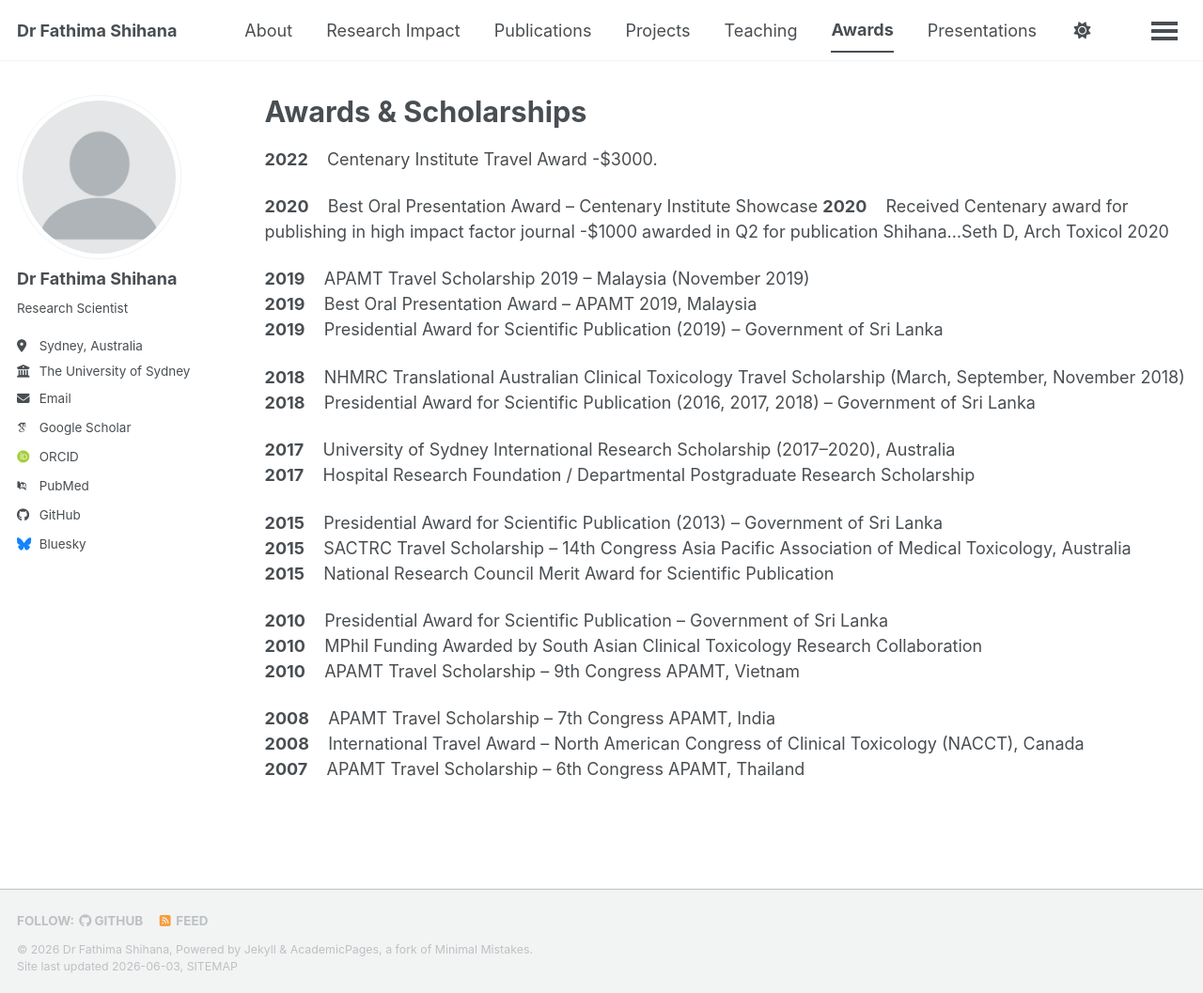
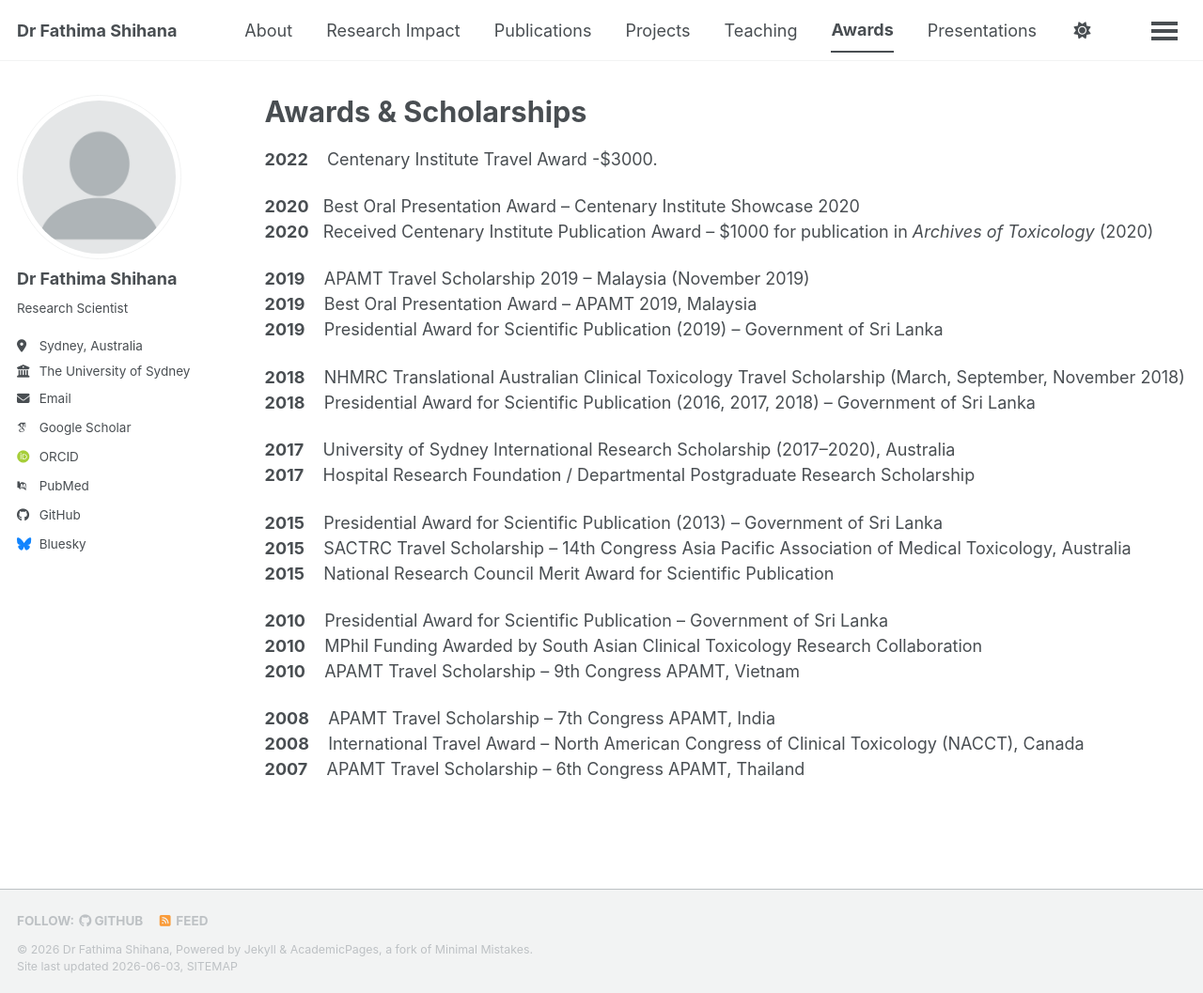
Before and after one commit to fathimashihana/fathimashihana.github.io, a Jekyll site: the page built from _pages/awards.md, in a window 1280 px wide and 1057 px high. Shown: the whole window at 94% size. Built offline with Jekyll 4.4.1, drawn with Linux system fonts in a browser that asks for light colours; some web fonts are replaced; a script bundle is joined from its source files by our own code; library files that are not in the unit come from our copies.

Commit message:
Update awards.md

```diff
--- a/_pages/awards.md
+++ b/_pages/awards.md
@@ -8,8 +8,8 @@ author_profile: true
 
 **2022** &nbsp;&nbsp; Centenary Institute Travel Award -$3000.
 
-**2020** &nbsp;&nbsp; Best Oral Presentation Award – Centenary Institute Showcase
-**2020** &nbsp;&nbsp; Received Centenary award for publishing in high impact factor journal -$1000 awarded in Q2 for publication Shihana…Seth D, Arch Toxicol 2020
+**2020**&nbsp;&nbsp; Best Oral Presentation Award – Centenary Institute Showcase 2020
+**2020**&nbsp;&nbsp; Received Centenary Institute Publication Award – $1000 for publication in *Archives of Toxicology* (2020)
 
 **2019** &nbsp;&nbsp; APAMT Travel Scholarship 2019 – Malaysia (November 2019)
 **2019** &nbsp;&nbsp; Best Oral Presentation Award – APAMT 2019, Malaysia
```
